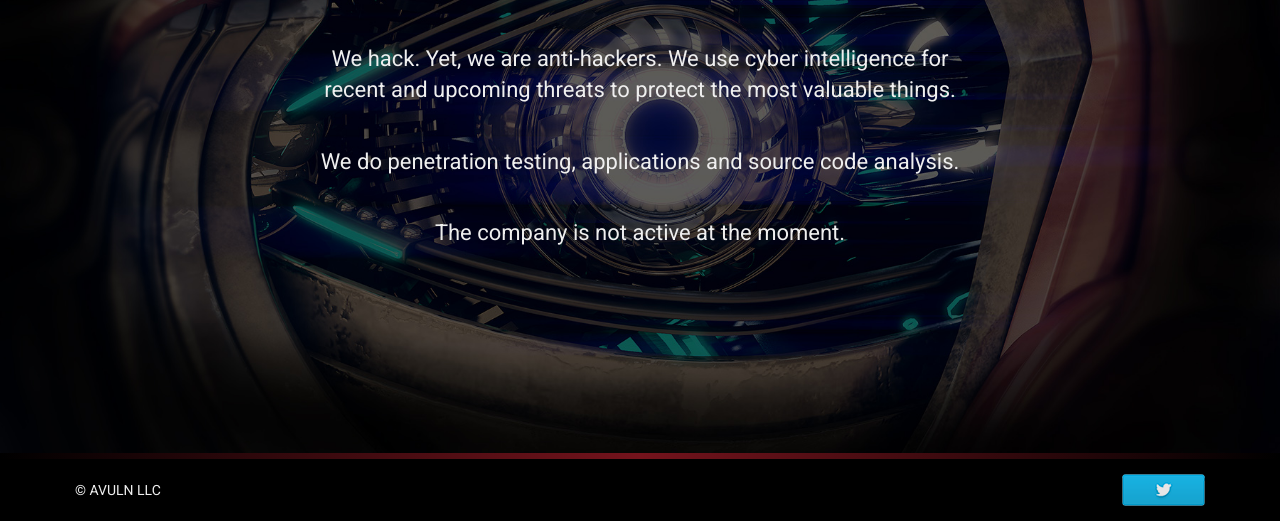
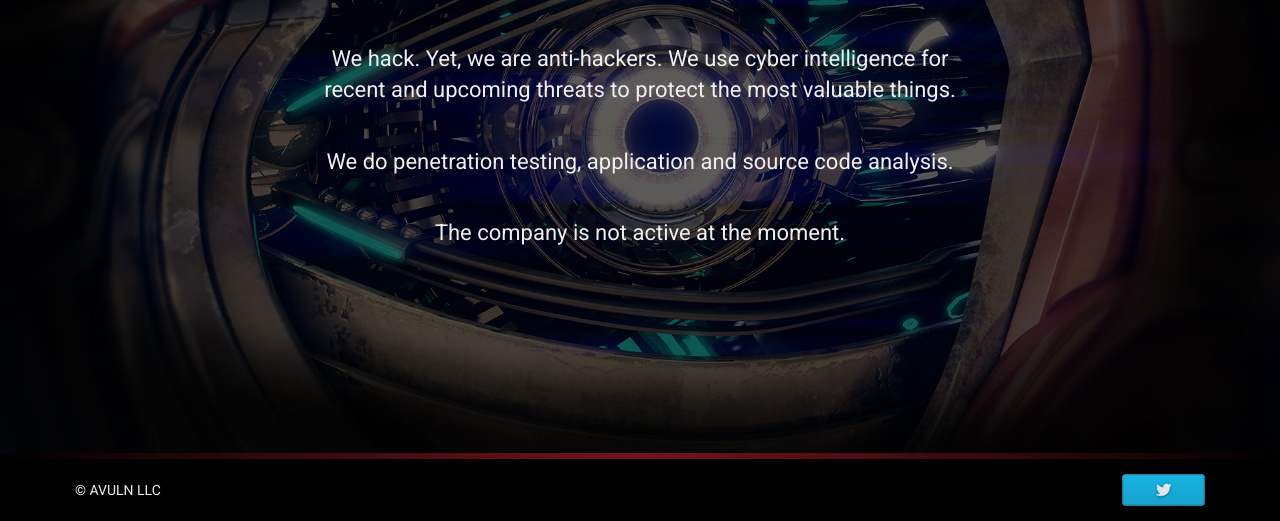
Before and after one commit to AVULN/site, a plain HTML site: page index.html in a window 1280 px wide. Shown: the part 279-800 px from the top of the page. Drawn offline with nearby package versions, Linux system fonts and the light colour scheme.

Commit message:
Update index.html

```diff
--- a/index.html
+++ b/index.html
@@ -53,7 +53,7 @@
 				<br>
 				<br>
 				<span class="text">
-					We do penetration testing, applications and source code analysis.
+					We do penetration testing, application and source code analysis.
 				</span>
 				<br>
 				<br>
```
